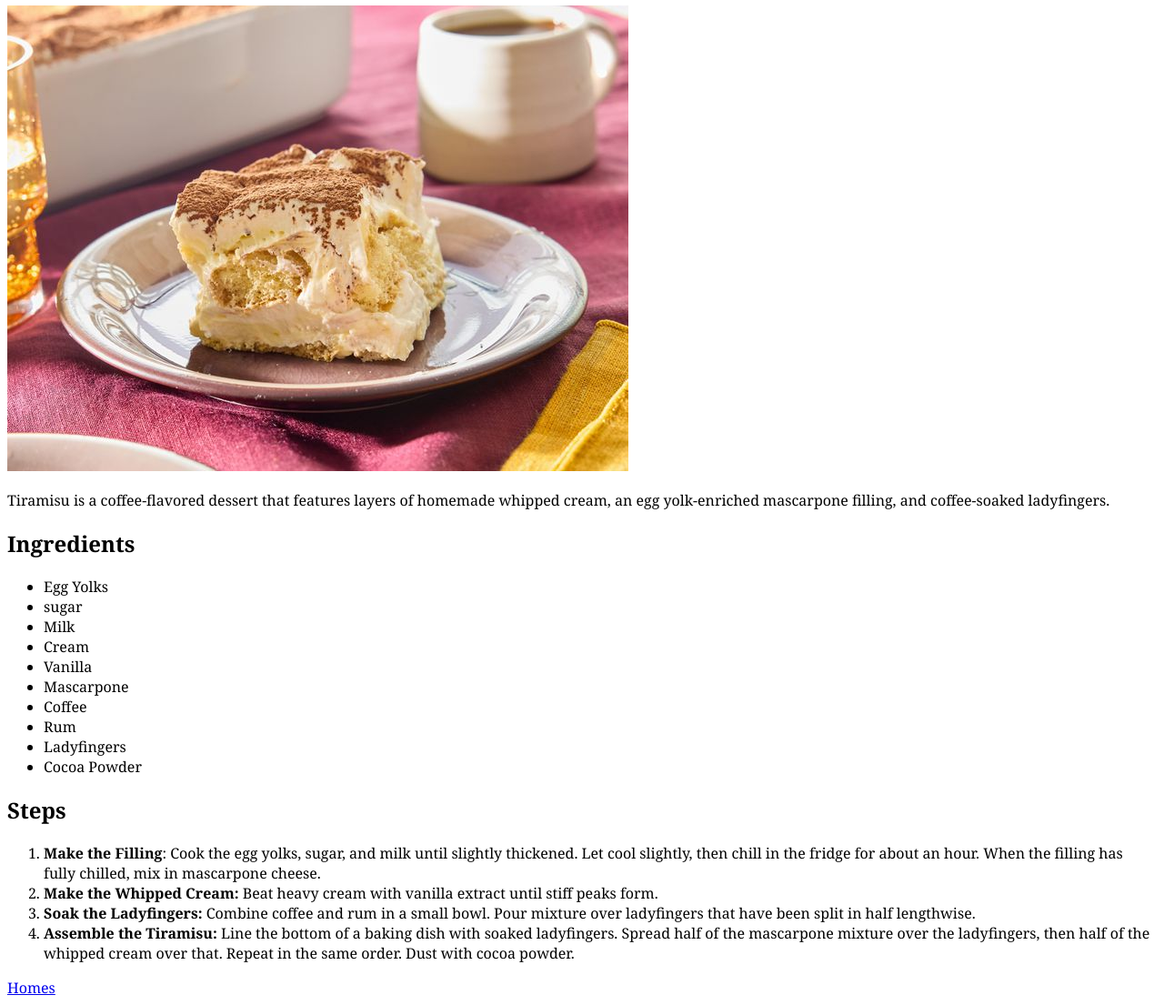
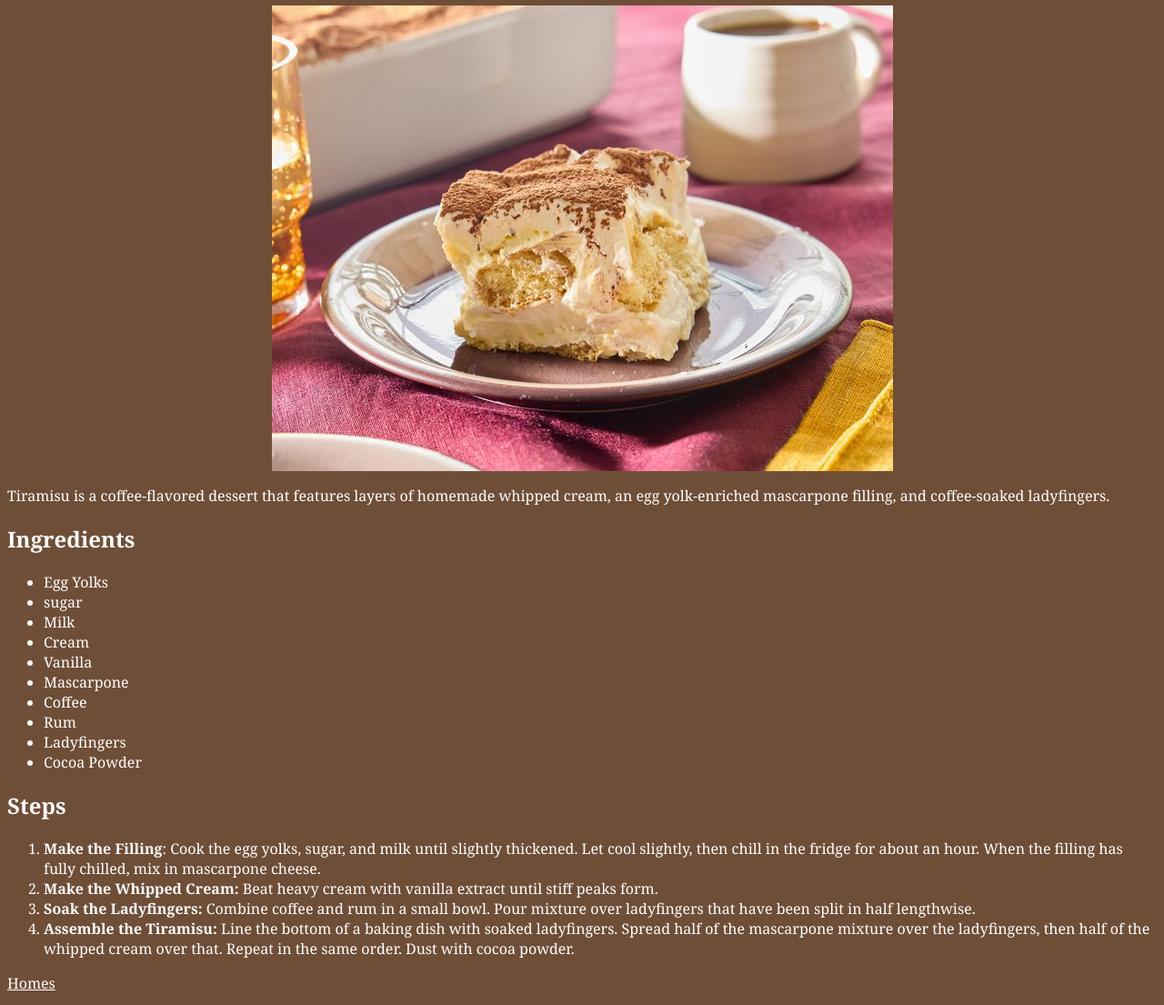
Before and after one commit to Razya007/odin-recipes, a plain HTML site: page recipes/tiramisu.html in a window 1280 px wide. Shown: the part 80-1185 px from the top of the page at 91% size. Drawn offline with Linux system fonts and the light colour scheme.

Commit message:
centralize the image  and made the background coffee

```diff
--- a/recipes/tiramisu.html
+++ b/recipes/tiramisu.html
@@ -11,7 +11,7 @@
    <img src="../Images/Tiramisu.jpg" />
    <p> Tiramisu is a coffee-flavored dessert that features layers of homemade whipped cream, an egg yolk-enriched mascarpone filling, and coffee-soaked ladyfingers.</p>
    <h2>Ingredients</h2>
-   <ul>
+   <ul class="ingredients">
     <li>Egg Yolks</li>
     <li>sugar</li>
     <li>Milk</li>
@@ -30,6 +30,6 @@
     <li><strong>Soak the Ladyfingers: </strong> Combine coffee and rum in a small bowl. Pour mixture over ladyfingers that have been split in half lengthwise.</li>
     <li><strong>Assemble the Tiramisu: </strong> Line the bottom of a baking dish with soaked ladyfingers. Spread half of the mascarpone mixture over the ladyfingers, then half of the whipped cream over that. Repeat in the same order. Dust with cocoa powder.</li>
    </ol>
-   <a href="../Index.html">Homes</a>
+   <a href="../index.html">Homes</a>
 </body>
 </html>
--- a/style.css
+++ b/style.css
@@ -1,5 +1,14 @@
 * {
     font-family: Georgia, 'Times New Roman', Times, serif;
+    box-sizing: border-box;
+    background-color: rgb(111, 78, 55);
+    color: white;
+}
+
+img {
+    display: block;
+    margin-left: auto;
+    margin-right: auto;
 }
 
 .list-pictures {
```
Also changed, not shown: index.html (+3 -0 lines), recipes/Cabbage-roll.html (+1 -1 lines).
